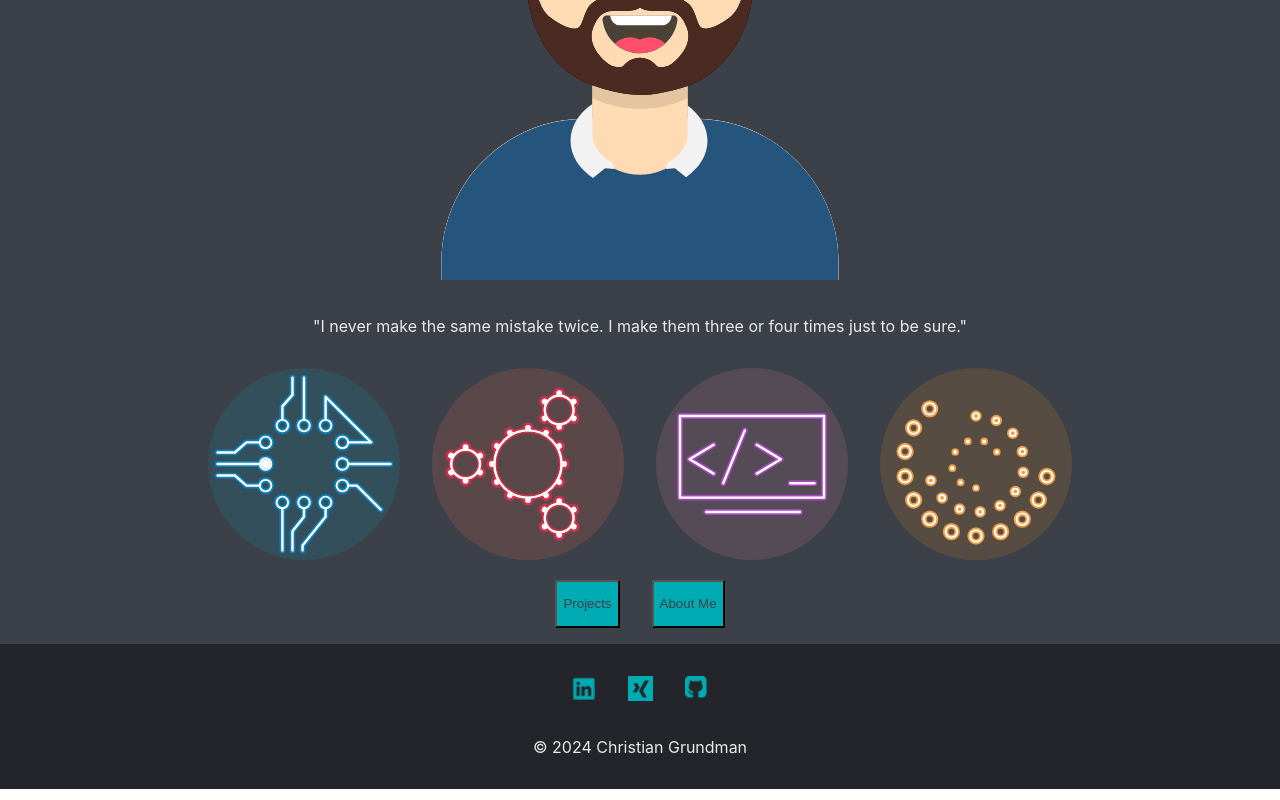
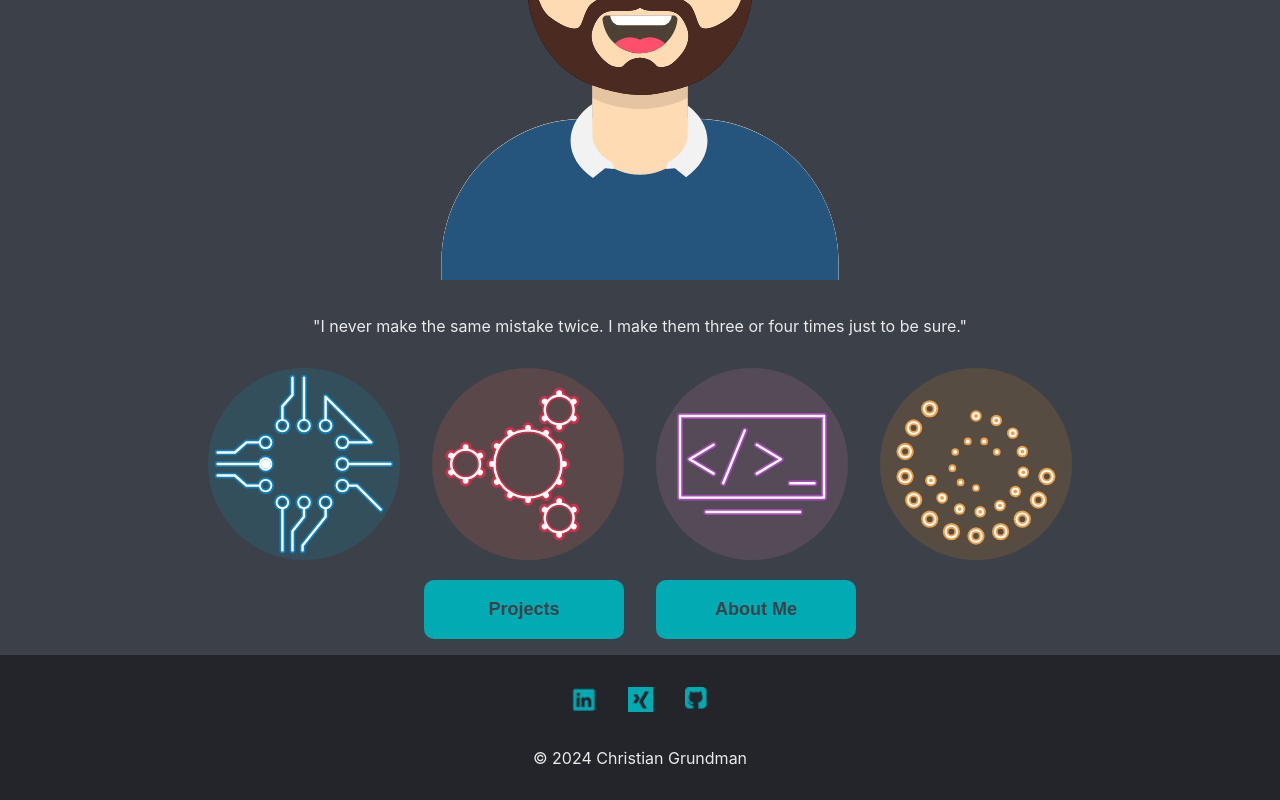
Before and after one commit to cgrundman/christian-grundman-website, a React (Create React App) app: page / in a window 1280 px wide. Shown: the part 414-1214 px from the top of the page. Built offline with nearby package versions, Linux system fonts and the light colour scheme.

Commit message:
format buttons

```diff
--- a/package.json
+++ b/package.json
@@ -8,6 +8,7 @@
     "@testing-library/jest-dom": "^5.17.0",
     "@testing-library/react": "^13.4.0",
     "@testing-library/user-event": "^13.5.0",
+    "bootstrap": "^5.3.3",
     "react": "^18.3.1",
     "react-dom": "^18.3.1",
     "react-router-dom": "^6.26.2",
--- a/src/components/PageContent.module.css
+++ b/src/components/PageContent.module.css
@@ -11,13 +11,6 @@
   background: rgba(234,234,234,1);
   color: #3C4048;
   padding: 8%;
-}
-
-button {
-  color: #3C4048;
-  background-color: #00ABB3;
-  margin-left: 1rem;
-  margin-right: 1rem;
 }
 
 .logo {
@@ -56,3 +49,7 @@ button {
   width: 25%;
   padding: 1rem;
 }
+
+.description {
+  padding-bottom: 2rem;
+}
--- a/src/index.css
+++ b/src/index.css
@@ -11,3 +11,15 @@ code {
   font-family: source-code-pro, Menlo, Monaco, Consolas, 'Courier New',
     monospace;
 }
+
+button {
+  color: #3C4048;
+  background-color: #00ABB3;
+  margin-left: 1rem;
+  margin-right: 1rem;
+  border-radius: 10px;
+  border: #00ABB3;
+  width: 200px;
+  font-weight: bold;
+  font-size: large;
+}
--- a/src/pages/ProjectPage.js
+++ b/src/pages/ProjectPage.js
@@ -15,7 +15,7 @@ function ProjectPage() {
 
     return (
         <PageContent title={project.title} >
-            <p>{project.description}</p>
+            <p className={classes.description}>{project.description}</p>
             <div className={classes.content}>
                 <img src={project.logo} alt={project.id} className={classes.logoLarge} />
                 <ul>
```
Also changed, not shown: 1 other file (tests, documents, lock files or other folders).
